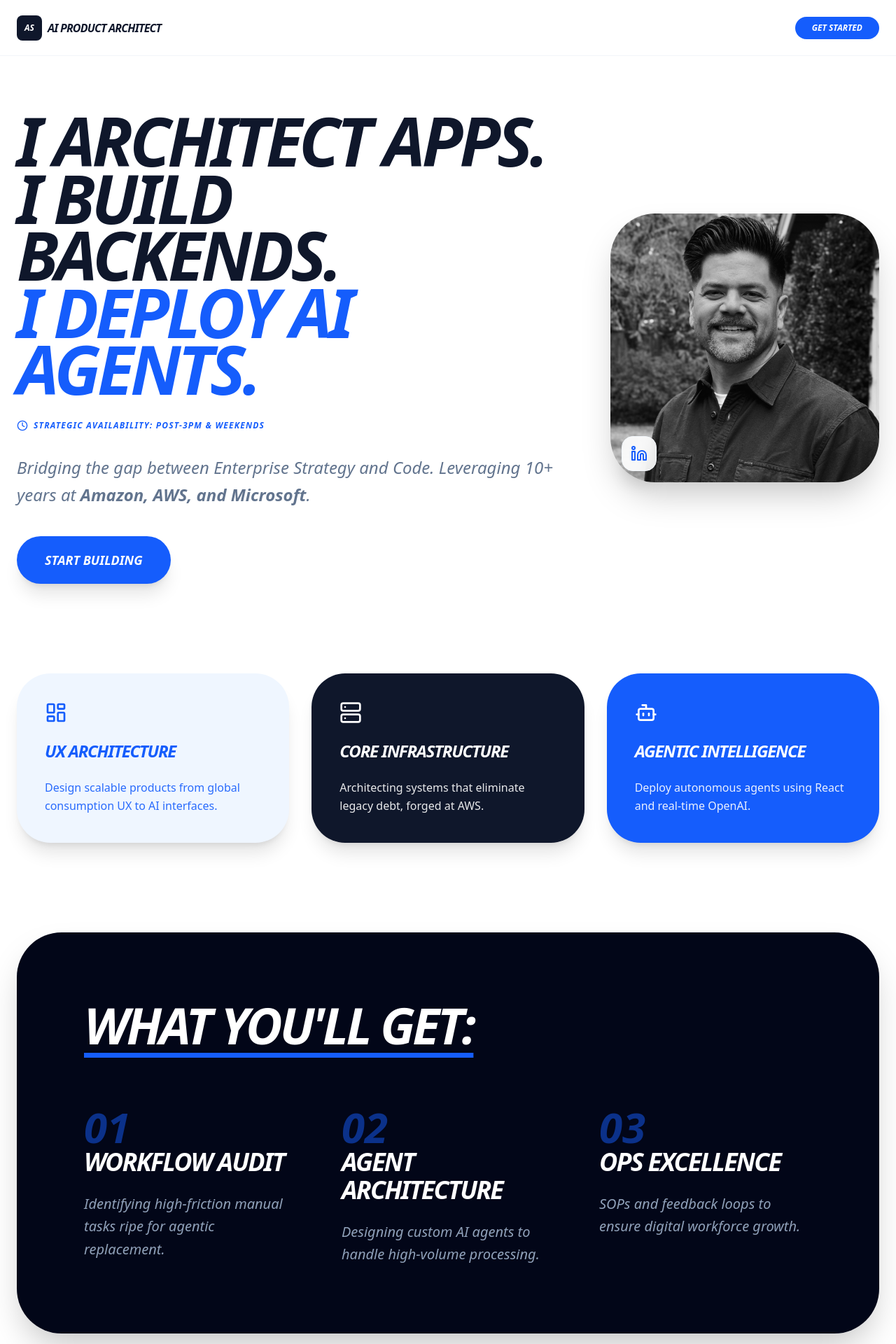
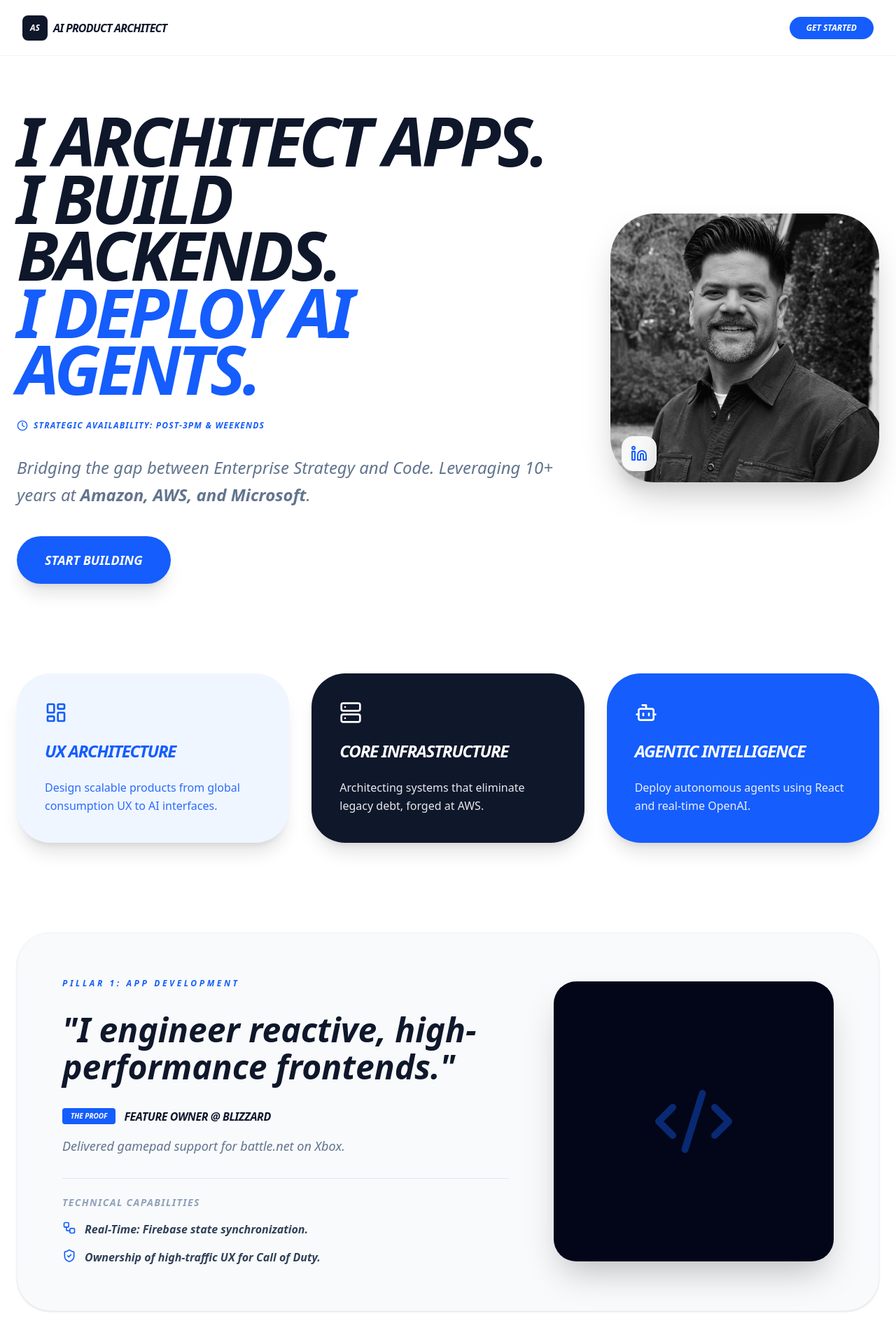
Before and after one commit to bombayway-png/portfolio-2026, a Next.js app: page / in a window 1280 px wide. Shown: the top 1920 px of the page at 70% size. Built offline with nearby package versions, Linux system fonts and the light colour scheme.

Commit message:
Update page.tsx

```diff
--- a/app/page.tsx
+++ b/app/page.tsx
@@ -10,6 +10,24 @@ import {
 
 type FilterState = 'intake' | 'review' | null;
 
+// --- Defined Interfaces for Strict Type Safety ---
+interface TriadCardProps {
+  icon: React.ElementType;
+  title: string;
+  desc: string;
+  color: string;
+}
+
+interface ServicePillarCardProps {
+  pillar: string;
+  pitch: string;
+  proof: string;
+  proofDetail: string;
+  tech: string;
+  scale: string;
+  icon: React.ElementType;
+}
+
 export default function Home() {
   const [activeFilter, setActiveFilter] = useState<FilterState>(null);
   const [isSubmitting, setIsSubmitting] = useState(false);
@@ -19,6 +37,9 @@ export default function Home() {
 
   const outcomeRef = useRef<HTMLTextAreaElement>(null);
   const bottleneckRef = useRef<HTMLTextAreaElement>(null);
+
+  const outcomePlaceholder = "Clearly define the goal as best as you can today. This will evolve, but a starting point ignites inspiration";
+  const bottleneckPlaceholder = "e.g. High manual overhead in lead management, legacy system technical debt, or a lack of real-time BI dashboards to track cross-functional KPIs...";
 
   const openPortal = (defaultType: string = '') => {
     setFormData(prev => ({ ...prev, projectType: defaultType }));
@@ -40,7 +61,7 @@ export default function Home() {
       name: formData.name,
       email: formData.email,
       'a1': formData.projectType,
-      'a2': `Target Outcome: ${formData.outcome}\n\nTechnical Bottleneck: ${formData.description}\n\nEst. Budget: ${formData.budget}`
+      'a2': `OUTCOME: ${formData.outcome}\n\nBOTTLENECK: ${formData.description}\n\nBUDGET: ${formData.budget}`
     });
     return `${baseUrl}?${params.toString()}`;
   };
@@ -56,8 +77,8 @@ export default function Home() {
 
   return (
     <div className="min-h-screen bg-white text-slate-900 font-sans selection:bg-blue-100 overflow-x-hidden">
-      {/* --- Navigation --- */}
-      <nav className="fixed top-0 w-full z-50 bg-white/80 backdrop-blur-md border-b border-slate-100 h-20 flex items-center px-6">
+      {/* --- Sticky Navigation --- */}
+      <nav className="fixed top-0 w-full z-50 bg-white/80 backdrop-blur-md border-b border-slate-100 h-20 flex items-center px-4 md:px-8">
         <div className="max-w-7xl mx-auto w-full flex justify-between items-center text-slate-900">
           <div className="flex items-center gap-2 font-black italic uppercase">
             <div className="w-8 h-8 md:w-9 md:h-9 bg-slate-900 rounded-lg flex items-center justify-center text-white text-[10px] md:text-xs">AS</div>
@@ -67,28 +88,27 @@ export default function Home() {
         </div>
       </nav>
 
-      <main className="max-w-7xl mx-auto px-6 pt-40 pb-24 text-slate-900">
+      <main className="max-w-7xl mx-auto px-6 pt-40 pb-24 text-slate-900 text-left">
         {/* --- Hero Section --- */}
-        <section className="flex flex-col md:flex-row gap-16 items-center mb-32 text-center md:text-left">
+        <section className="flex flex-col md:flex-row gap-16 items-center mb-32">
           <div className="flex-1 order-2 md:order-1">
             <h1 className="text-5xl md:text-8xl font-black tracking-tighter leading-[0.85] mb-8 italic uppercase">
               I Architect Apps. <br /> I Build Backends. <br />
               <span className="text-blue-600">I Deploy AI Agents.</span>
             </h1>
-            <div className="flex items-center justify-center md:justify-start gap-2 text-blue-600 font-black text-[10px] md:text-xs uppercase italic tracking-widest mb-8">
+            <div className="flex items-center justify-start gap-2 text-blue-600 font-black text-[10px] md:text-xs uppercase italic tracking-widest mb-8">
                <Clock size={16} /> Strategic Availability: Post-3PM & Weekends
             </div>
-            <p className="text-xl md:text-2xl text-slate-500 max-w-3xl font-medium italic mb-10 leading-relaxed mx-auto md:mx-0">
+            <p className="text-xl md:text-2xl text-slate-500 max-w-3xl font-medium italic mb-10 leading-relaxed">
               Bridging the gap between Enterprise Strategy and Code. Leveraging 10+ years at <strong>Amazon, AWS, and Microsoft</strong>.
             </p>
             <button onClick={() => openPortal()} className="bg-blue-600 text-white px-10 py-5 rounded-full text-lg font-black hover:scale-105 transition-all shadow-xl italic uppercase">Start Building</button>
           </div>
-
           <div className="relative order-1 md:order-2 group">
             <div className="relative w-48 h-48 md:w-96 md:h-96 rounded-[3rem] md:rounded-[4rem] overflow-hidden shadow-2xl grayscale transition-all group-hover:grayscale-0">
                <Image src="/headshot.jpeg" alt="Adam Seumae" fill className="object-cover" priority />
             </div>
-            <a href="https://www.linkedin.com/in/adamseumae/" target="_blank" rel="noopener noreferrer" className="absolute bottom-4 left-4 p-3 bg-white/90 backdrop-blur-sm rounded-2xl shadow-xl text-blue-600 hover:scale-110 transition-all z-10 border border-slate-100">
+            <a href="https://www.linkedin.com/in/adamseumae/" target="_blank" rel="noopener noreferrer" className="absolute bottom-4 left-4 p-3 bg-white/90 backdrop-blur-sm rounded-2xl shadow-xl text-blue-600 hover:scale-110 hover:text-blue-700 transition-all z-10 border border-slate-100">
               <Linkedin size={24} />
             </a>
           </div>
@@ -99,16 +119,6 @@ export default function Home() {
             <TriadCard icon={LayoutDashboard} title="UX Architecture" desc="Design scalable products from global consumption UX to AI interfaces." color="bg-blue-50 text-blue-600" />
             <TriadCard icon={Server} title="Core Infrastructure" desc="Architecting systems that eliminate legacy debt, forged at AWS." color="bg-slate-900 text-white" />
             <TriadCard icon={Bot} title="Agentic Intelligence" desc="Deploy autonomous agents using React and real-time OpenAI." color="bg-blue-600 text-white" />
-        </section>
-
-        {/* --- What You'll Get --- */}
-        <section className="bg-slate-950 rounded-[4rem] p-12 md:p-24 text-white mb-32 shadow-2xl">
-          <h2 className="text-4xl md:text-7xl font-black italic mb-20 uppercase tracking-tighter underline decoration-blue-600 underline-offset-[12px]">What You&apos;ll Get:</h2>
-          <div className="grid grid-cols-1 md:grid-cols-3 gap-16">
-            <GetItem num="01" title="Workflow Audit" desc="Identifying high-friction manual tasks ripe for agentic replacement." />
-            <GetItem num="02" title="Agent Architecture" desc="Designing custom AI agents to handle high-volume processing." />
-            <GetItem num="03" title="Ops Excellence" desc="SOPs and feedback loops to ensure digital workforce growth." />
-          </div>
         </section>
 
         {/* --- Service Pillars --- */}
@@ -134,15 +144,15 @@ export default function Home() {
         </div>
       </main>
 
-      {/* --- Modal Funnel --- */}
+      {/* --- Handshake Portal Modal --- */}
       <AnimatePresence mode="wait">
         {activeFilter && (
           <motion.div initial={{ opacity: 0 }} animate={{ opacity: 1 }} exit={{ opacity: 0 }} className="fixed inset-0 z-[100] bg-white p-4 md:p-6 overflow-y-auto">
-            <div className="max-w-4xl mx-auto py-12 md:py-20 relative text-left">
-              <button onClick={() => setActiveFilter(null)} className="absolute top-0 right-0 p-3 md:p-4 bg-slate-100 rounded-full hover:bg-slate-200 transition-all text-slate-900"><X size={24} /></button>
+            <div className="max-w-4xl mx-auto py-12 md:py-20 relative text-left text-slate-900">
+              <button onClick={() => setActiveFilter(null)} className="absolute top-0 right-0 p-3 md:p-4 bg-slate-100 rounded-full hover:bg-slate-200 transition-all"><X size={24} /></button>
 
               {activeFilter === 'intake' ? (
-                <div className="text-slate-900">
+                <div>
                   <h2 className="text-4xl md:text-8xl font-black italic mb-8 md:mb-12 uppercase tracking-tighter">customer intake</h2>
                   <form className="space-y-8 md:space-y-12">
                      <div className="grid grid-cols-1 md:grid-cols-2 gap-8 md:gap-12">
@@ -181,8 +191,12 @@ export default function Home() {
                         </div>
                      </div>
                      <div className="space-y-3 md:col-span-2">
+                        <label className="text-[10px] md:text-xs font-black uppercase tracking-widest text-blue-600">Target Outcome</label>
+                        <textarea ref={outcomeRef} className={`${inputClasses} resize-none overflow-hidden`} rows={1} placeholder={outcomePlaceholder} value={formData.outcome} onChange={(e) => setFormData({...formData, outcome: e.target.value})} />
+                     </div>
+                     <div className="space-y-3 md:col-span-2">
                         <label className="text-[10px] md:text-xs font-black uppercase tracking-widest text-blue-600">Technical Bottleneck</label>
-                        <textarea ref={bottleneckRef} className={`${inputClasses} resize-none overflow-hidden`} rows={3} placeholder="Describe the friction..." value={formData.description} onChange={(e) => setFormData({...formData, description: e.target.value})} />
+                        <textarea ref={bottleneckRef} className={`${inputClasses} resize-none overflow-hidden`} rows={3} placeholder={bottleneckPlaceholder} value={formData.description} onChange={(e) => setFormData({...formData, description: e.target.value})} />
                      </div>
                     <button type="button" onClick={handleInitialSubmit} disabled={isSubmitting} className="w-full bg-blue-600 text-white py-6 md:py-8 rounded-2xl md:rounded-[2rem] text-xl md:text-3xl font-black italic uppercase shadow-2xl hover:scale-[1.02] transition-all flex items-center justify-center gap-4">
                       {isSubmitting ? "Synthesizing Requirements..." : "Generate Briefing Card"} <ArrowRight size={32} />
@@ -190,7 +204,7 @@ export default function Home() {
                   </form>
                 </div>
               ) : (
-                <motion.div initial={{ scale: 0.95, opacity: 0 }} animate={{ scale: 1, opacity: 1 }} className="text-left space-y-12">
+                <motion.div initial={{ scale: 0.95, opacity: 0 }} animate={{ scale: 1, opacity: 1 }} className="space-y-12 text-left">
                   <div className="bg-slate-900 text-white p-8 md:p-12 rounded-[3rem] shadow-2xl border-4 border-blue-600 relative overflow-hidden">
                     <div className="absolute top-0 right-0 p-8 opacity-10"><FileText size={120} /></div>
                     <h2 className="text-sm font-black uppercase tracking-[0.5em] text-blue-400 mb-8 italic">Architecture Briefing Card</h2>
@@ -208,7 +222,7 @@ export default function Home() {
                       </div>
                     </div>
                   </div>
-                  <div className="space-y-6 text-slate-900">
+                  <div className="space-y-6">
                     <h3 className="text-2xl font-black italic uppercase tracking-tight">Synchronize Discovery Session</h3>
                     <div className="flex flex-col md:flex-row gap-4">
                       <a href={generateCalendlyUrl()} target="_blank" rel="noopener noreferrer" className="bg-blue-600 text-white px-10 py-6 rounded-full text-2xl font-black italic uppercase hover:bg-blue-700 transition-all flex items-center justify-center gap-4 shadow-xl">
@@ -226,9 +240,9 @@ export default function Home() {
   );
 }
 
-// --- Visual Helpers ---
+// --- Strictly Typed Visual Helpers ---
 
-function TriadCard({ icon: Icon, title, desc, color }: { icon: any, title: string, desc: string, color: string }) {
+function TriadCard({ icon: Icon, title, desc, color }: TriadCardProps) {
   return (
     <div className={`p-8 md:p-10 rounded-[2.5rem] md:rounded-[3rem] ${color} space-y-4 md:space-y-6 shadow-xl text-left`}>
       <Icon size={32} />
@@ -240,7 +254,7 @@ function TriadCard({ icon: Icon, title, desc, color }: { icon: any, title: strin
 
 function GetItem({ num, title, desc }: { num: string; title: string; desc: string }) {
   return (
-    <div className="space-y-6">
+    <div className="space-y-6 text-left">
       <span className="text-blue-600 font-black text-6xl italic opacity-50">{num}</span>
       <h3 className="text-4xl font-black italic uppercase tracking-tighter">{title}</h3>
       <p className="text-xl text-slate-400 font-medium italic leading-relaxed">{desc}</p>
@@ -248,9 +262,9 @@ function GetItem({ num, title, desc }: { num: string; title: string; desc: strin
   );
 }
 
-function ServicePillarCard({ pillar, pitch, proof, proofDetail, tech, scale, icon: Icon }: any) {
+function ServicePillarCard({ pillar, pitch, proof, proofDetail, tech, scale, icon: Icon }: ServicePillarCardProps) {
   return (
-    <div className="bg-slate-50 rounded-[3rem] p-10 md:p-16 flex flex-col lg:flex-row gap-16 items-center shadow-sm border border-slate-100 hover:shadow-xl transition-all group">
+    <div className="bg-slate-50 rounded-[3rem] p-10 md:p-16 flex flex-col lg:flex-row gap-16 items-center shadow-sm border border-slate-100 hover:shadow-xl transition-all group text-left">
       <div className="flex-1 space-y-8">
         <h4 className="text-blue-600 font-black text-xs uppercase tracking-[0.3em] italic">{pillar}</h4>
         <h3 className="text-4xl md:text-5xl font-black italic leading-[1.1] text-slate-900">{pitch}</h3>
```
